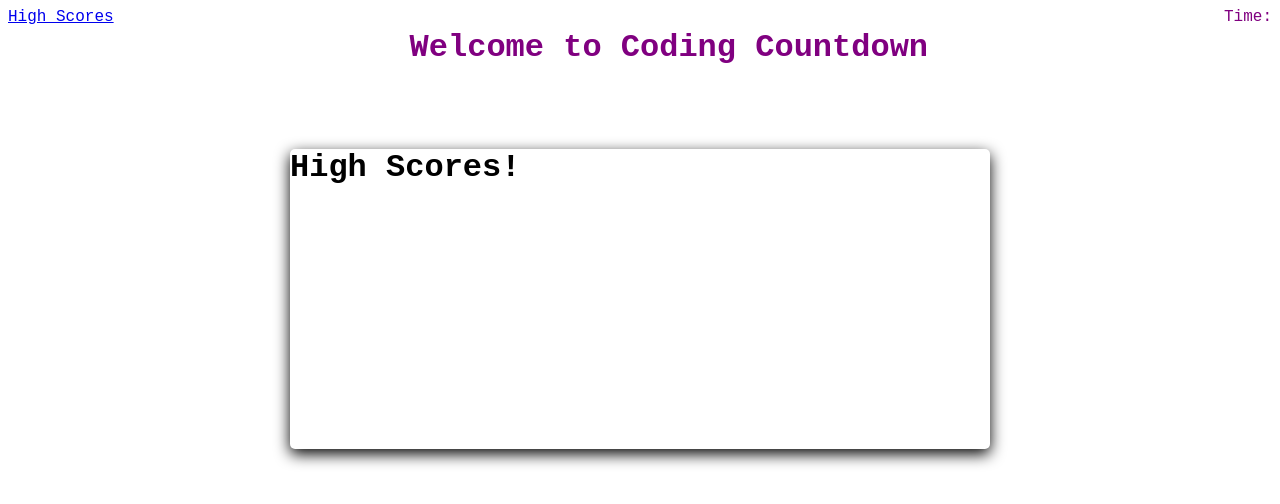
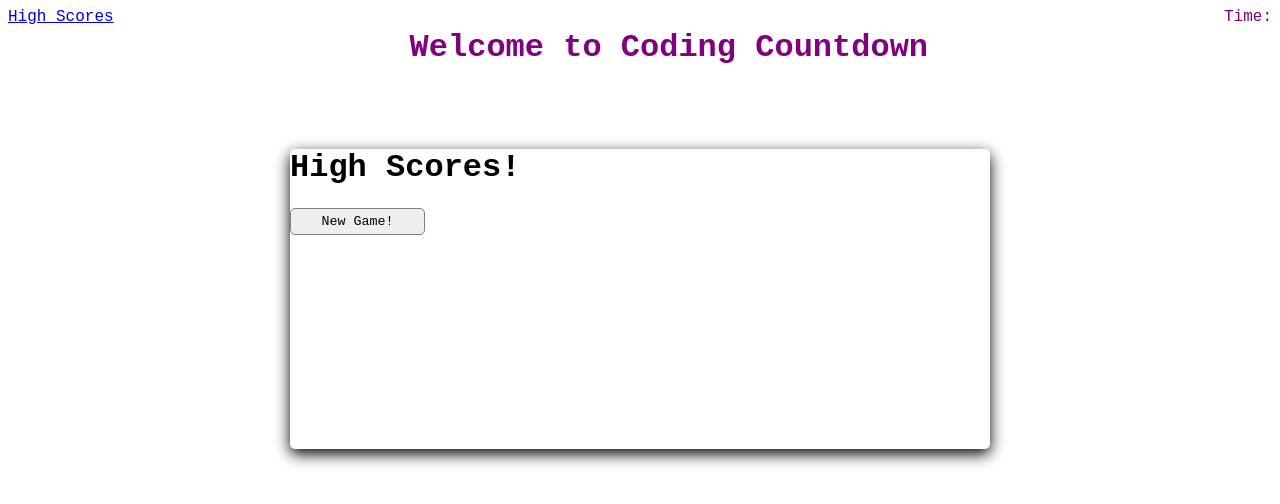
Before and after one commit to segarrison/JSQuiz, a plain HTML site: page index.html in a window 1280 px wide. Both pictures are taken after a click on the link "High Scores". Drawn offline with Linux system fonts and the light colour scheme.

Commit message:
added button to relaunch game from high score screen

```diff
--- a/index.html
+++ b/index.html
@@ -53,6 +53,15 @@
       <div id = "highScoreContainer" style="display: none" >
         <h1>High Scores!</h1>
         <div id="highScoreList"></div>
+        <button
+            type="submit"
+            class="btn"
+            id="newGame"
+
+
+          >
+            New Game!
+          </button>
 
       </div>
     </div>
--- a/script.js
+++ b/script.js
@@ -100,10 +100,6 @@ function renderCounter() {
   }
 }
 
-
-
-
-
 // score render
 function scoreRender() {
   quiz.style.display = "none";
@@ -159,4 +155,9 @@ function displayHighScores(){
     })
     //joins the li elements from the new array using an empty string
     .join("");
+    const newGame =document.getElementById("newGame");
+    newGame.addEventListener("click", restart);
+    function restart(){
+        location.reload();
+    };
 };
```
